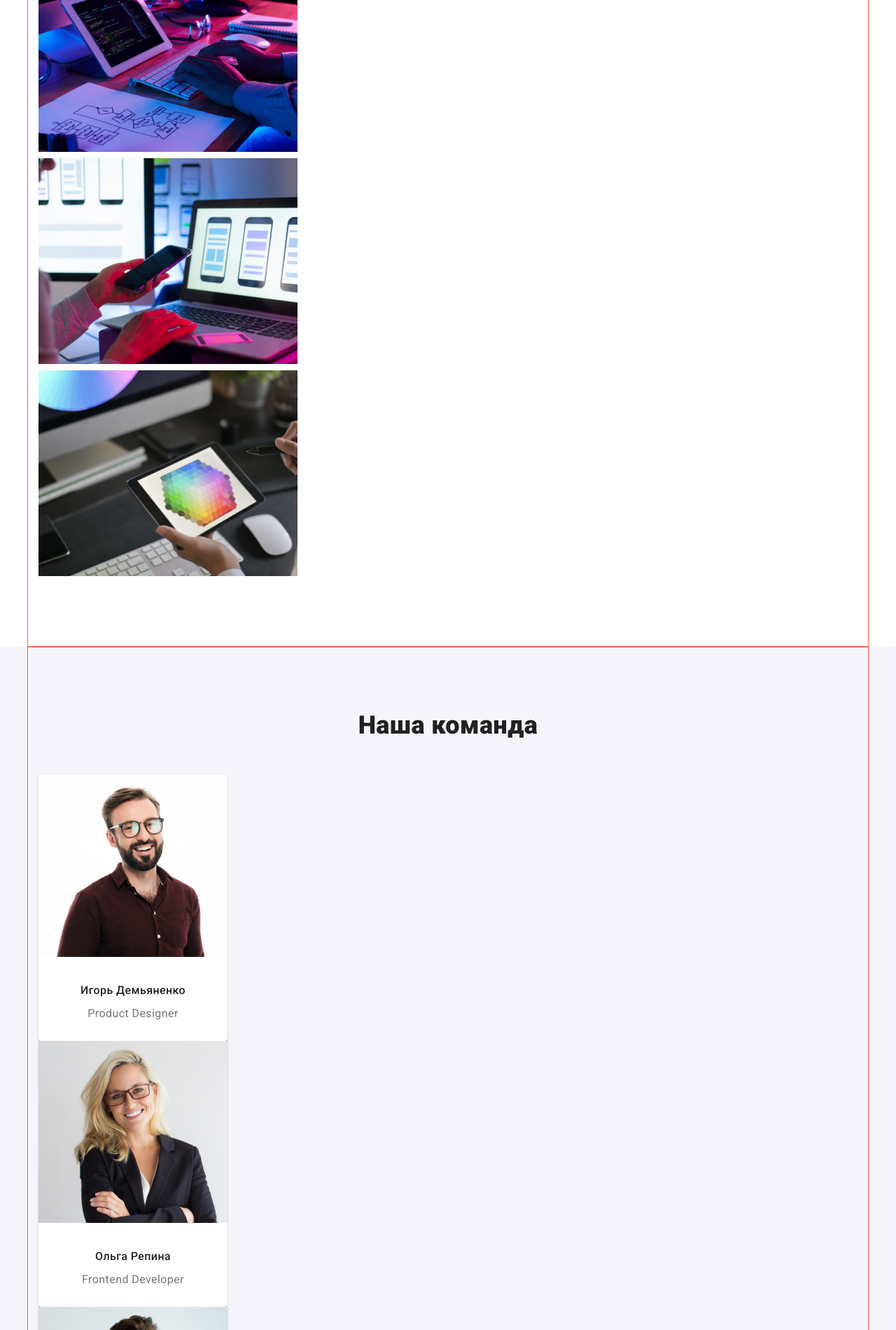
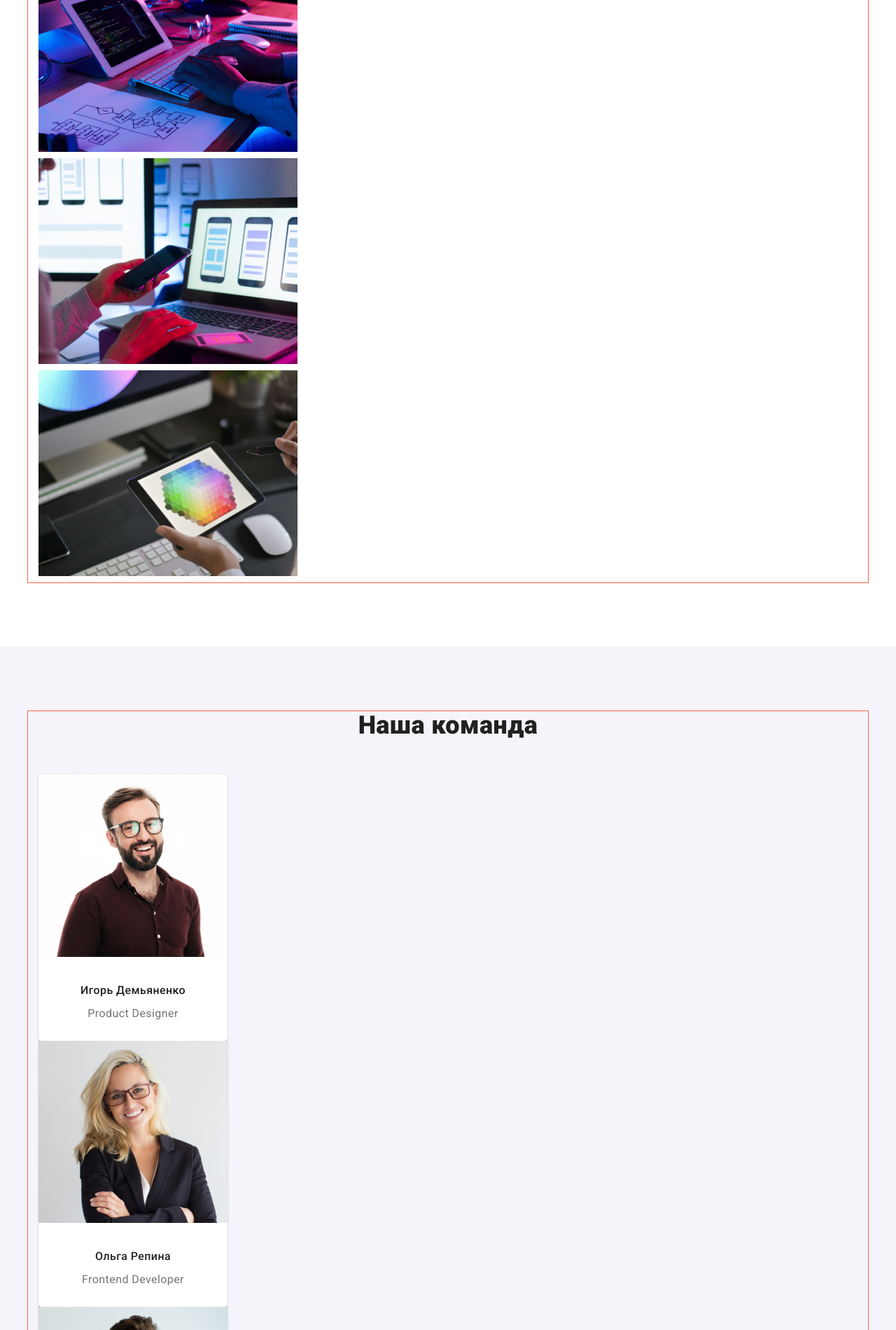
Before and after one commit to AntonTymchenko/goit-markup-hw-03, a plain HTML site: page index.html in a window 1280 px wide. Shown: the part 900-2800 px from the top of the page at 70% size. Drawn offline with nearby package versions, Linux system fonts and the light colour scheme.

Commit message:
hw03-02
исправил паддинги див на паддинг секции

```diff
--- a/css/style.css
+++ b/css/style.css
@@ -108,7 +108,7 @@ a {
   min-width: 200px;
 }
 /* features */
-.features .container {
+.features {
   padding-top: 102px;
   padding-bottom: 94px;
 }
@@ -130,7 +130,7 @@ a {
   text-align: center;
   margin-bottom: 50px;
 }
-.occupation .container {
+.occupation {
   padding-bottom: 92px;
 }
 
@@ -138,8 +138,9 @@ a {
 .our-team {
   background-color: var(--btn-portfolio-bgc-color);
 }
-.our-team .container {
-  padding: 92px 15px 92px 15px;
+.our-team {
+  padding-top: 92px;
+  padding-bottom: 92px;
 }
 .team-list {
   box-shadow: 0px 1px 3px rgba(0, 0, 0, 0.12), 0px 1px 1px rgba(0, 0, 0, 0.14),
@@ -169,7 +170,7 @@ a {
 .footer {
   background-color: var(--bg-color-footer);
 }
-.footer .container {
+.footer {
   padding-top: 60px;
   padding-bottom: 60px;
 }
```
